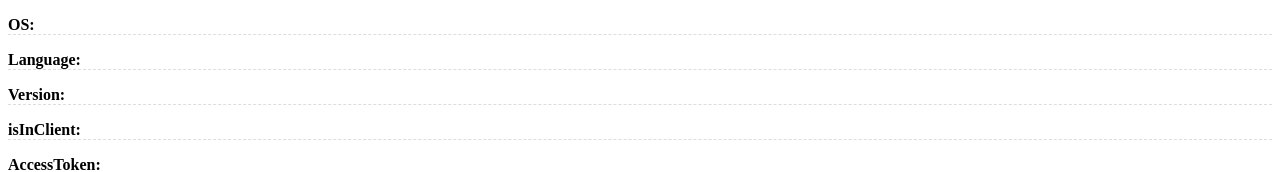
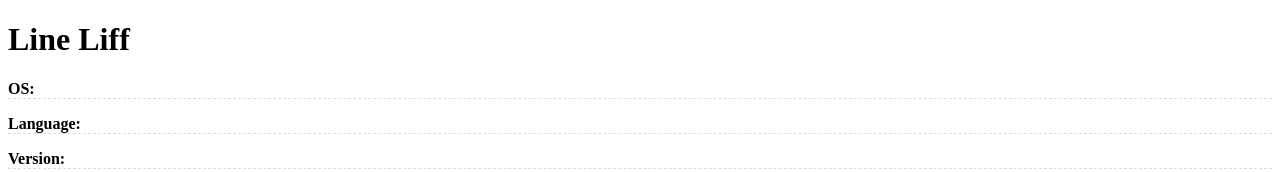
Before and after one commit to visa555/liff, a plain HTML site: page index.html in a window 1280 px wide. Shown: the top 172 px of the page. Drawn offline with Linux system fonts and the light colour scheme; a script that the page names is missing.

Commit message:
Change Index

```diff
--- a/index.html
+++ b/index.html
@@ -7,6 +7,7 @@
   <link rel="stylesheet" href="css/style.css" media="all">
 </head>
 <body>
+  <h1>Line Liff</h1>
   <p id="os"><b>OS:</b> </p>
   <p id="language"><b>Language:</b> </p>
   <p id="version"><b>Version:</b> </p>
```
